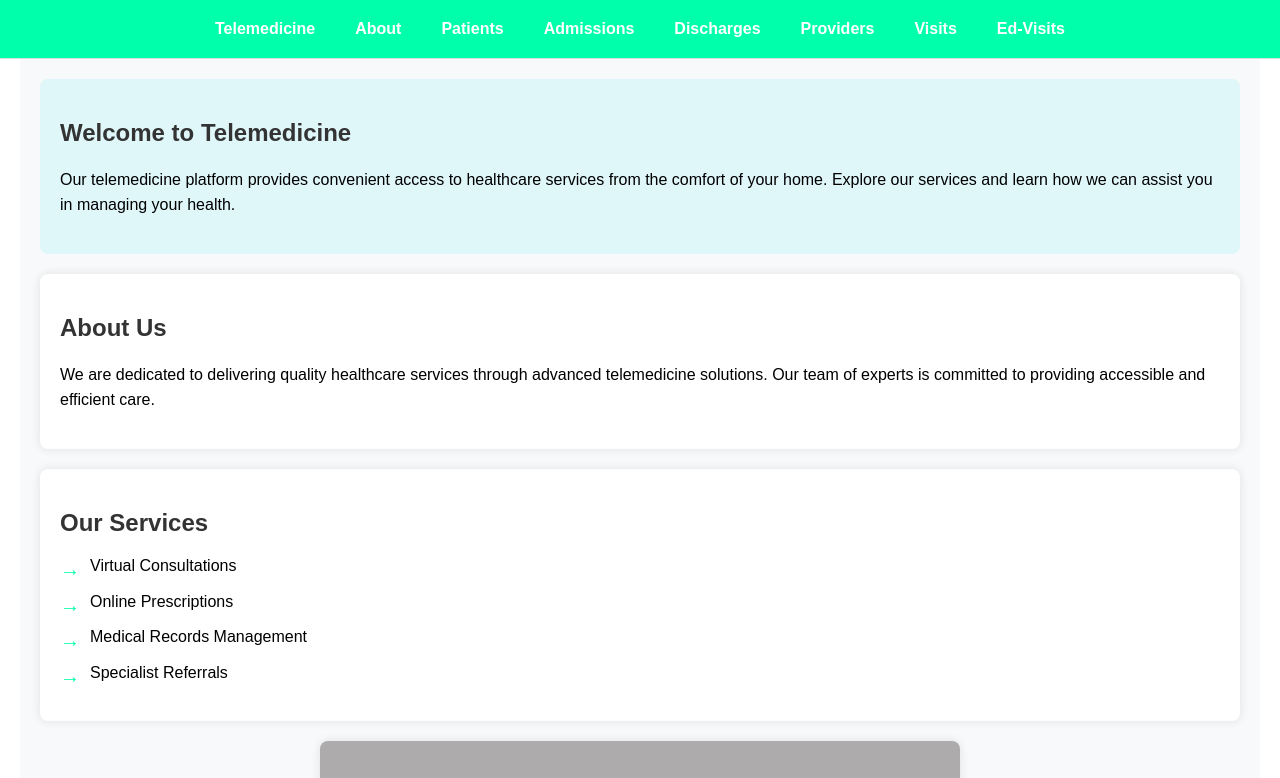
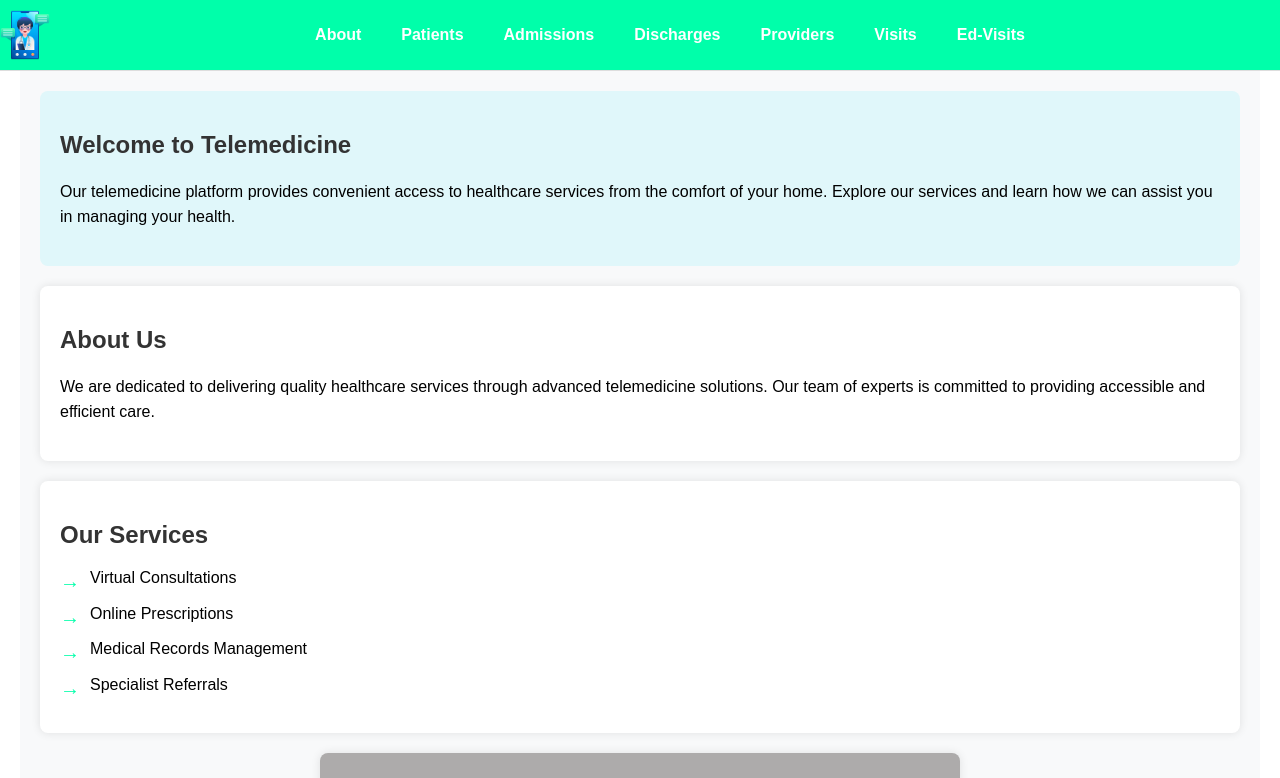
Before and after one commit to lwambon/Telemedicine-website, a plain HTML site: page index.html in a window 1280 px wide. Shown: the top 778 px of the page. Drawn offline with Linux system fonts and the light colour scheme.

Commit message:
Telemedicine website

```diff
--- a/index.html
+++ b/index.html
@@ -4,12 +4,13 @@
     <meta charset="UTF-8">
     <meta name="viewport" content="width=device-width, initial-scale=1.0">
     <title>Telemedicine Website</title>
+    <link rel="shortcut icon" href="images/telemedicine.png" type="image/x-icon">
     <link rel="stylesheet" href="styless.css">
 </head>
 <body>
    <header>
+    <img src="images/telemedicine.png" alt="telemedicine">
     <div>
-        <a href="#">Telemedicine</a>
         <a href="#">About</a>
         <a href="#">Patients</a>
         <a href="#">Admissions</a>
--- a/styless.css
+++ b/styless.css
@@ -10,6 +10,9 @@ header {
     background-color: #00ffaa;
     padding: 10px 0;
     border-bottom: 1px solid #ddd;
+    display: flex;
+    justify-content: space-between;
+    align-items: center;
 }
 
 /* Navigation links container */
@@ -17,13 +20,14 @@ header div {
     display: flex;
     justify-content: center;
     align-items: center;
+    flex: 1;
 }
 
 /* Navigation links styling */
 header a {
     text-decoration: none;
-    color: white;
     padding: 10px 20px;
+    color: #fff;
     font-size: 16px;
     font-weight: bold;
     transition: background-color 0.3s ease;
@@ -35,7 +39,12 @@ header a:hover {
     color: #fff;
 }
 
-/* Main content styling */
+/* Image styling */
+header img {
+    height: 50px;
+    margin-right: 10px; /* Position image on the right side */
+}
+
 main {
     padding: 20px;
     background-color: #f8f9fa;
```
Also changed, not shown: images/telemedicine.png (added).
